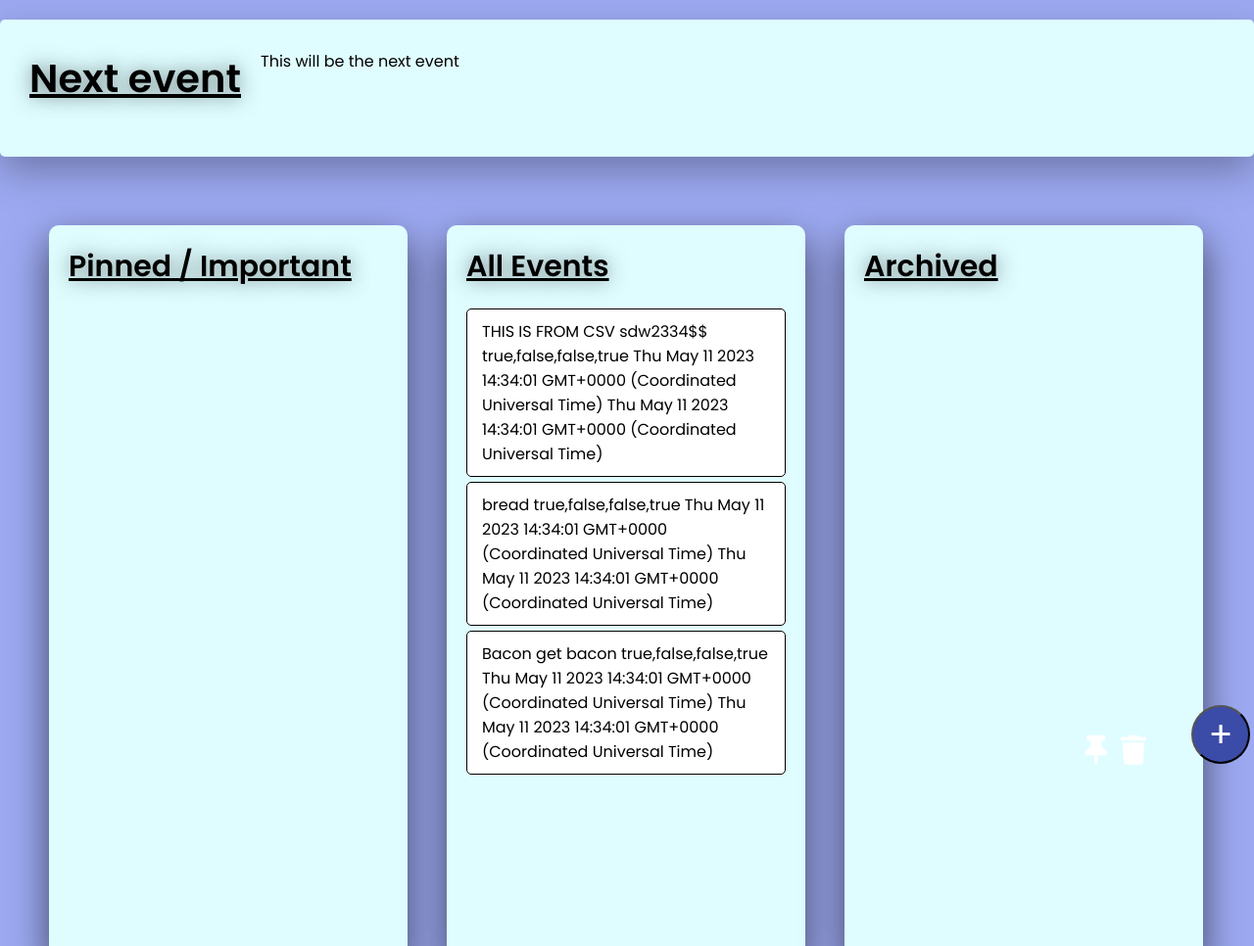
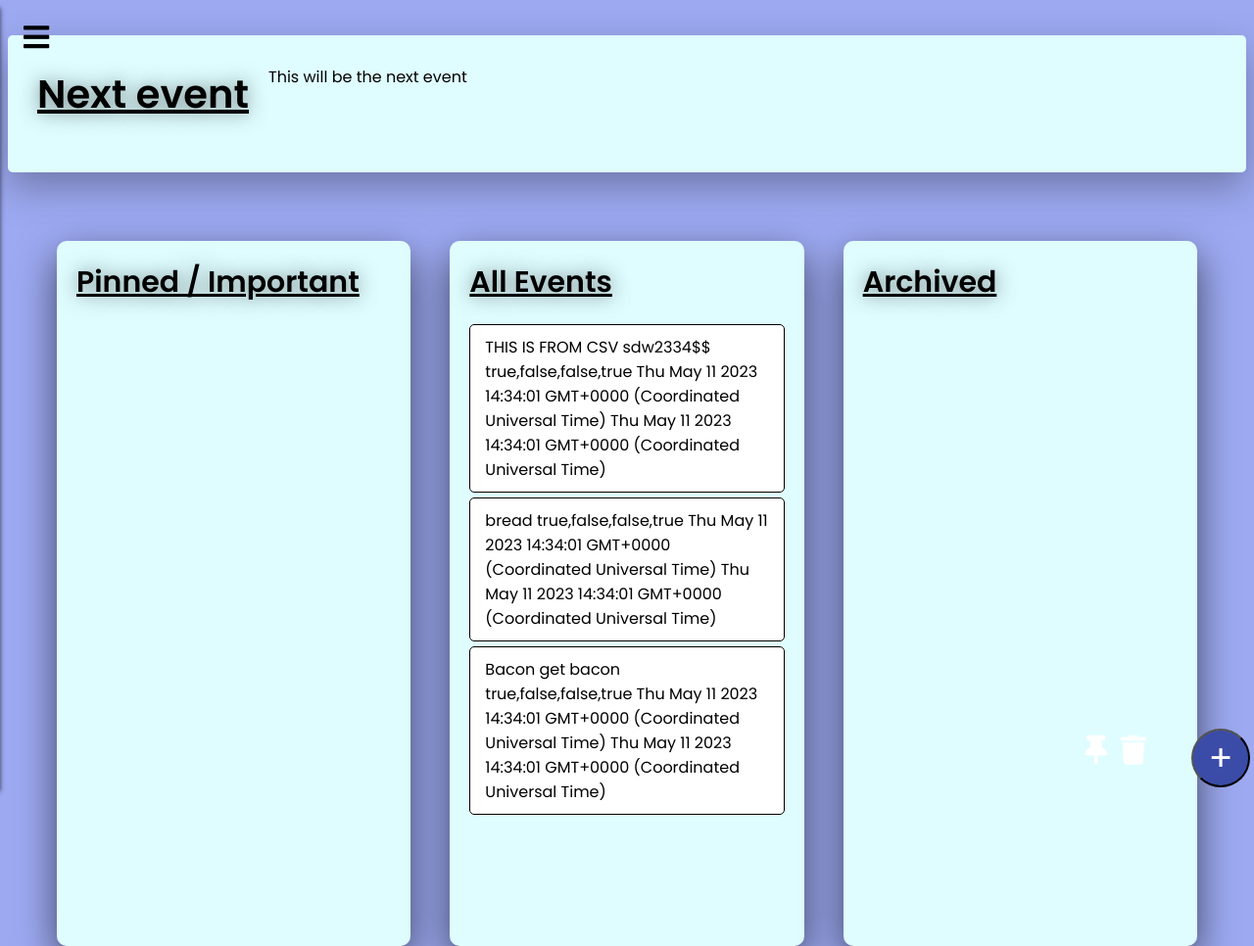
Before and after one commit to callumf222/Setap, a website: page Homepage/HomePage.html in a window 1280 px wide. Shown: the top 966 px of the page at 98% size. Drawn offline with nearby package versions, Linux system fonts and the light colour scheme.

Commit message:
Small css changes

```diff
--- a/Homepage/HomePage.css
+++ b/Homepage/HomePage.css
@@ -4,9 +4,6 @@ body{
     background-color: #9DAAF2;
 }
 
-.eventNextHolder{
-    justify-content: center;
-}
 
 .eventNext {
     display: flex;
@@ -72,7 +69,7 @@ body{
     border-radius: 10px;
     margin: 20px;
     padding: 20px 20px 50px;
-    height: 750px;
+    height: 650px;
     box-shadow: 0 15px 40px rgba(0,0,0,0.6);
 }
 
@@ -140,7 +137,7 @@ body{
     border-radius: 50%;
     height: 60px;
     width: 60px;
-    top: 90%;
+    top: 93%;
     left: 95%;
     cursor: pointer;
 }
--- a/Homepage/HomePage.html
+++ b/Homepage/HomePage.html
@@ -18,7 +18,7 @@
 
 
 
-    <!--<div class="main_box">
+    <div class="main_box">
         <input type="checkbox" id="check">
 
         <div class="btnOpen">
@@ -64,16 +64,14 @@
           </div>
 
         </div>
-      </div>-->
+      </div>
 
 
 
-<div class="eventNextHolder">
     <div class="eventNext">
         <div class="eventNext__Title">Next event</div>
         <div class="eventNext__Item-input">This will be the next event</div>
     </div>
-</div>
 
 <div class="kanban">
     <div class="eventBoard" id="PinBoard">
--- a/Homepage/sidebar.css
+++ b/Homepage/sidebar.css
@@ -1,11 +1,8 @@
 @import url('https://fonts.googleapis.com/css2?family=Poppins:wght@200;300;400;500;600;700&display=swap');
 
 *{
-  margin: 0;
+  font-family: 'Poppins', sans-serif;
   padding: 0;
-  box-sizing: border-box;
-  font-family: 'Poppins', sans-serif;
-  caret-color: transparent;
 }
 
 .main_box{
@@ -48,6 +45,7 @@
   position: absolute;
   top: 70px;
   width:100%;
+  cursor: pointer;
 }
 
 .sidebar_menu .menu li{
```
